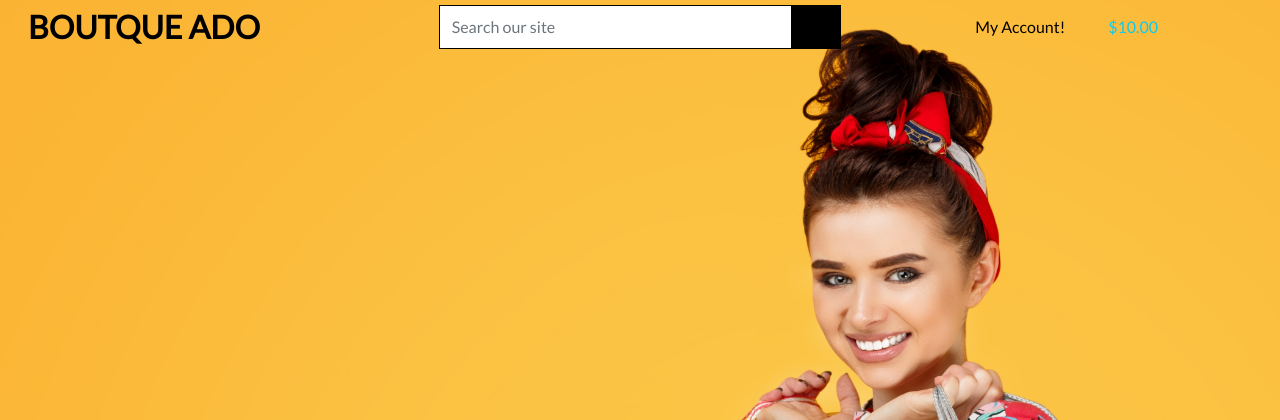
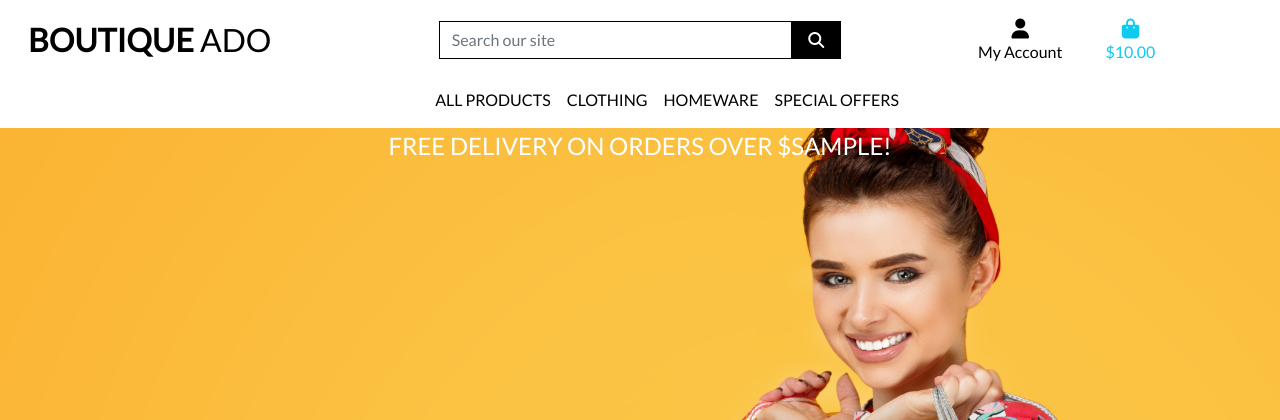
Before and after one commit to crypticCaroline/boutique_ado_V1, a Django app: template templates/base.html in a window 1280 px wide. Shown: the top 420 px of the page. Run offline with Django 3.2, Linux system fonts and the light colour scheme; the template is opened without the code that fills it: most values are stand-ins (such as "Sample title", 1, 10 or a date in 2020); some libraries are stand-ins or nearby versions.

Commit message:
Added includes

```diff
--- a/boutique_ado/settings.py
+++ b/boutique_ado/settings.py
@@ -151,6 +151,9 @@
 STATIC_URL = '/static/'
 STATICFILES_DIRS = (os.path.join(BASE_DIR, 'static'),)
 
+MEDIA_URL = '/media/'
+MEDIA_ROOT = os.path.join(BASE_DIR, 'media')
+
 # Default primary key field type
 # https://docs.djangoproject.com/en/3.2/ref/settings/#default-auto-field
 
--- a/boutique_ado/urls.py
+++ b/boutique_ado/urls.py
@@ -15,9 +15,13 @@
 """
 from django.contrib import admin
 from django.urls import path, include
+from django.conf import settings
+from django.conf.urls.static import static
+
 
 urlpatterns = [
     path('admin/', admin.site.urls),
     path('accounts/', include('allauth.urls')),
     path('', include('home.urls')),
-]
+
+] + static(settings.MEDIA_URL, document_root=settings.MEDIA_ROOT)
--- a/static/css/base.css
+++ b/static/css/base.css
@@ -1,3 +1,5 @@
+
+
 html {
     height: 100%;
 }
--- a/templates/base.html
+++ b/templates/base.html
@@ -21,19 +21,23 @@
     {% endblock %}
 
     {% block corejs %}
-    <script src="https://cdn.jsdelivr.net/npm/bootstrap@5.0.1/dist/js/bootstrap.bundle.min.js" integrity="sha384-gtEjrD/SeCtmISkJkNUaaKMoLD0//ElJ19smozuHV6z3Iehds+3Ulb9Bn9Plx0x4" crossorigin="anonymous"></script>
-    <script src="https://cdn.jsdelivr.net/npm/@popperjs/core@2.9.2/dist/umd/popper.min.js" integrity="sha384-IQsoLXl5PILFhosVNubq5LC7Qb9DXgDA9i+tQ8Zj3iwWAwPtgFTxbJ8NT4GN1R8p" crossorigin="anonymous"></script>
-    <script src="https://cdn.jsdelivr.net/npm/bootstrap@5.0.1/dist/js/bootstrap.min.js" integrity="sha384-Atwg2Pkwv9vp0ygtn1JAojH0nYbwNJLPhwyoVbhoPwBhjQPR5VtM2+xf0Uwh9KtT" crossorigin="anonymous"></script>
+    <script src="https://kit.fontawesome.com/653587e95e.js" crossorigin="anonymous"></script>
+        <script src="https://code.jquery.com/jquery-3.4.1.min.js" integrity="sha256-CSXorXvZcTkaix6Yvo6HppcZGetbYMGWSFlBw8HfCJo=" crossorigin="anonymous"></script>
+        <script src="https://cdn.jsdelivr.net/npm/popper.js@1.16.0/dist/umd/popper.min.js" integrity="sha384-Q6E9RHvbIyZFJoft+2mJbHaEWldlvI9IOYy5n3zV9zzTtmI3UksdQRVvoxMfooAo" crossorigin="anonymous"></script>
+        <script src="https://stackpath.bootstrapcdn.com/bootstrap/4.4.1/js/bootstrap.min.js" integrity="sha384-wfSDF2E50Y2D1uUdj0O3uMBJnjuUD4Ih7YwaYd1iqfktj0Uod8GCExl3Og8ifwB6" crossorigin="anonymous"></script>
     {% endblock %}
     {% block extra_js %}
     {% endblock%}
-    <title>Boutqiue Ado {% block extra_title %}{% endblock %}</title>
+
+   <title>Boutique Ado {% block extra_title %}{% endblock %}</title>
   </head>
   <body>
     <header class="container-fluid fixed-top">
-        <div class="row">
-            <div class="col-12 col-lg-4 my-auto py-1 py-lg-0 text-lg-left">
-                <a href="{% url 'home'%}" class="nav-link main-logo-link"><h2 class="logo-font text-black my-0"><strong>Boutque Ado</strong></h2></a>
+        <div id="topnav" class="row bg-white pt-lg-2 d-none d-lg-flex">
+            <div class="col-12 col-lg-4 my-auto py-1 py-lg-0 text-center text-lg-left">
+                <a href="{% url 'home' %}" class="nav-link main-logo-link">
+                    <h2 class="logo-font text-black my-0"><strong>Boutique</strong> Ado</h2>
+                </a>
             </div>
             <div class="col-12 col-lg-4 my-auto py-1 py-lg-0">
                 <form method="GET" action="">
@@ -55,15 +59,15 @@
                         <a class="text-black nav-link" href="#" id="user-options" data-toggle="dropdown" aria-haspopup="true" aria-expanded="false">
                             <div class="text-center">
                                 <div><i class="fas fa-user fa-lg"></i></div>
-                                <p class="my-0">My Account!</p>
+                                <p class="my-0">My Account</p>
                             </div>
                         </a>
                         <div class="dropdown-menu border-0" aria-labelledby="user-options">
                             {% if request.user.is_authenticated %}
                                 {% if request.user.is_superuser %}
-                                    <a href="{% url 'add_product' %}" class="dropdown-item">Product Management</a>
+                                    <a href="" class="dropdown-item">Product Management</a>
                                 {% endif %}
-                                <a href="{% url 'profile' %}" class="dropdown-item">My Profile</a>
+                                <a href="" class="dropdown-item">My Profile</a>
                                 <a href="{% url 'account_logout' %}" class="dropdown-item">Logout</a>
                             {% else %}
                                 <a href="{% url 'account_signup' %}" class="dropdown-item">Register</a>
@@ -87,6 +91,21 @@
                     </li>
                 </ul>
             </div>
+            <div class="col-12 col-lg-4 my-auto py-1 py-lg-0"></div>
+        </div>
+        <div class="row bg-white">
+            <nav class="navbar navbar-expand-lg navbar-light w-100">
+                <button class="navbar-toggler" type="button" data-toggle="collapse" data-target="#main-nav" aria-controls="main-nav" aria-expanded="false" aria-label="Toggle navigation">
+                    <span class="navbar-toggler-icon"></span>
+                </button>
+                {% include 'includes/mobile-top-header.html' %}
+                {% include 'includes/main-nav.html' %}
+            </nav>
+        </div>
+        <div id="delivery-banner" class="row text-center">
+            <div class="col bg-black text-white">
+                <h4 class="logo-font my-1">Free delivery on orders over ${{ free_delivery_threshold }}!</h4>
+            </div>
         </div>
     </header>
 
@@ -100,7 +119,7 @@
     {% block content %}
     {% endblock %}
 
-    {% block postload_js %}
+    {% block postloadjs %}
     {% endblock %}
 
 
--- /dev/null
+++ b/templates/includes/main-nav.html
@@ -0,0 +1,50 @@
+<div class="collapse navbar-collapse" id="main-nav">
+    <ul class="navbar-nav w-auto mx-auto">
+        <li class="nav-item dropdown">
+            <a class="logo-font font-weight-bold nav-link text-black mr-5" href="#" id="all-products-link" data-toggle="dropdown" aria-haspopup="true" aria-expanded="false">
+                All Products
+            </a>
+            <div class="dropdown-menu border-0" aria-labelledby="all-products-link">
+                <a href="" class="dropdown-item">By Price</a>
+                <a href="" class="dropdown-item ">By Rating</a>
+                <a href="" class="dropdown-item ">By Category</a>
+                <a href="" class="dropdown-item">All Products</a>
+            </div>
+        </li>
+
+        <li class="nav-item dropdown">
+            <a class="logo-font font-weight-bold nav-link text-black mr-5" href="#" id="clothing-link" data-toggle="dropdown" aria-haspopup="true" aria-expanded="false">
+                Clothing
+            </a>
+            <div class="dropdown-menu border-0" aria-labelledby="clothing-link">
+                <a href="" class="dropdown-item">Activewear &amp; Essentials</a>
+                <a href="" class="dropdown-item">Jeans</a>
+                <a href="" class="dropdown-item">Shirts</a>
+                <a href="" class="dropdown-item">All Clothing</a>
+            </div>
+        </li>
+
+        <li class="nav-item dropdown">
+            <a class="logo-font font-weight-bold nav-link text-black mr-5" href="#" id="homeware-link" data-toggle="dropdown" aria-haspopup="true" aria-expanded="false">
+                Homeware
+            </a>
+            <div class="dropdown-menu border-0" aria-labelledby="homeware-link">
+                <a href="" class="dropdown-item">Bed &amp; Bath</a>
+                <a href="" class="dropdown-item">Kitchen &amp; Dining</a>
+                <a href="" class="dropdown-item">All Homeware</a>
+            </div>
+        </li>
+
+        <li class="nav-item dropdown">
+            <a class="logo-font font-weight-bold nav-link text-black" href="#" id="specials-link" data-toggle="dropdown" aria-haspopup="true" aria-expanded="false">
+                Special Offers
+            </a>
+            <div class="dropdown-menu border-0" aria-labelledby="specials-link">
+                <a href="" class="dropdown-item">New Arrivals</a>
+                <a href="" class="dropdown-item">Deals</a>
+                <a href="" class="dropdown-item">Clearance</a>
+                <a href="" class="dropdown-item">All Specials</a>
+            </div>
+        </li>
+    </ul>
+</div>
--- /dev/null
+++ b/templates/includes/mobile-top-header.html
@@ -0,0 +1,58 @@
+<ul>
+  <li class="list-inline-item">
+    <a class="text-black nav-link d-block d-lg-none" href="#" id="mobile-search" data-toggle="dropdown" aria-haspopup="true" aria-expanded="false">
+        <div class="text-center">
+            <div><i class="fas fa-search fa-lg"></i></div>
+            <p class="my-0">Search</p>
+        </div>
+    </a>
+    <div class="dropdown-menu border-0 w-100 p-3 rounded-0 my-0" aria-labelledby="mobile-search">
+        <form class="form" method="GET" action="">
+            <div class="input-group w-100">
+                <input class="form-control border border-black rounded-0" type="text" name="q" placeholder="Search our site">
+                <div class="input-group-append">
+                    <button class="form-control form-control btn btn-black border border-black rounded-0" type="submit">
+                        <span class="icon">
+                            <i class="fas fa-search"></i>
+                        </span>
+                    </button>
+                </div>
+            </div>
+        </form>
+    </div>
+</li>
+<li class="list-inline-item dropdown">
+    <a class="text-black nav-link d-block d-lg-none" href="#" id="user-options" data-toggle="dropdown" aria-haspopup="true" aria-expanded="false">
+        <div class="text-center">
+            <div><i class="fas fa-user fa-lg"></i></div>
+            <p class="my-0">My Account</p>
+        </div>
+    </a>
+    <div class="dropdown-menu border-0" aria-labelledby="user-options">
+        {% if request.user.is_authenticated %}
+            {% if request.user.is_superuser %}
+                <a href="{% url 'account_logout' %}" class="dropdown-item">Product Management</a>
+            {% endif %}
+            <a href="" class="dropdown-item">My Profile</a>
+            <a href="{% url 'account_logout' %}" class="dropdown-item">Logout</a>
+        {% else %}
+            <a href="{% url 'account_signup' %}" class="dropdown-item">Register</a>
+            <a href="{% url 'account_login' %}" class="dropdown-item">Login</a>
+        {% endif %}
+    </div>
+</li>
+<li class="list-inline-item">
+    <a class="{% if grand_total %}text-primary font-weight-bold{% else %}text-black{% endif %} nav-link d-block d-lg-none" href="">
+        <div class="text-center">
+            <div><i class="fas fa-shopping-bag fa-lg"></i></div>
+            <p class="my-0">
+                {% if grand_total %}
+                    ${{ grand_total|floatformat:2 }}
+                {% else %}
+                    $0.00
+                {% endif %}
+            </p>
+        </div>
+    </a>
+  </li>
+</ul>
```
